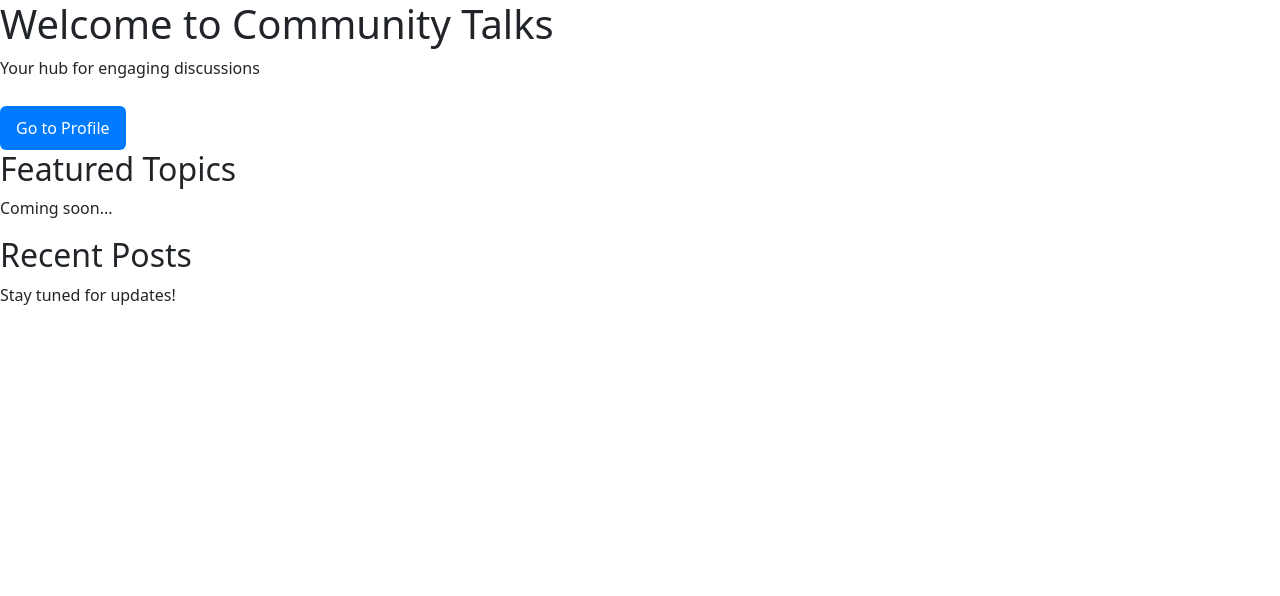
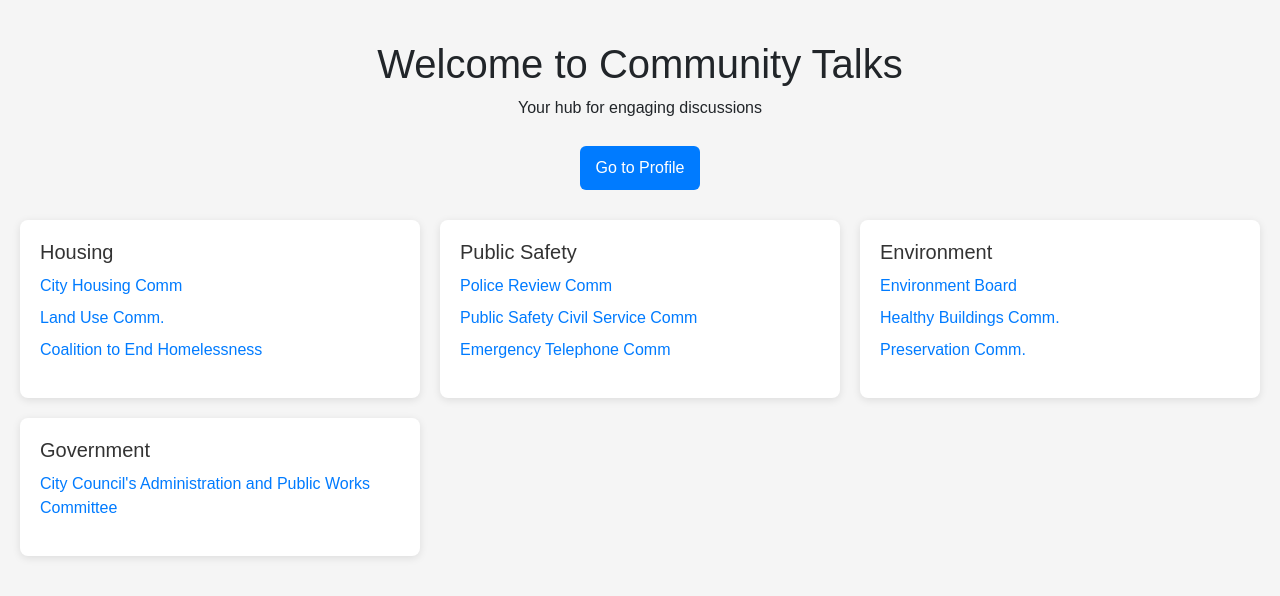
Before and after one commit to zoryah-gray/community-talks, a React (Vite) app: page / in a window 1280 px wide. Shown: the top 596 px of the page. Built offline with nearby package versions, Linux system fonts and the light colour scheme; no server answers; sample sign-in values are in the browser's storage.

Commit message:
feat: add homepage grid layout and styles

```diff
--- /dev/null
+++ b/src/css/HomePage.css
@@ -0,0 +1,46 @@
+/* src/css/HomePage.css */
+.homepage-container {
+    padding: 40px 20px;
+    font-family: Arial, sans-serif;
+    background-color: #f5f5f5;
+    min-height: 100vh;
+  }
+  .homepage-header {
+    text-align: center;
+    margin-bottom: 30px;
+  }
+  .homepage-button {
+    margin-top: 10px;
+    padding: 10px 16px;
+    font-size: 16px;
+    border-radius: 6px;
+    background-color: #007bff;
+    color: white;
+    border: none;
+    cursor: pointer;
+  }
+  .homepage-grid {
+    display: grid;
+    grid-template-columns: repeat(3, 1fr);
+    gap: 20px;
+  }
+  .homepage-column {
+    background: #fff;
+    padding: 20px;
+    border-radius: 8px;
+    box-shadow: 0 2px 8px rgba(0,0,0,0.1);
+  }
+  .homepage-column-header {
+    font-size: 1.25rem;
+    margin-bottom: 10px;
+    color: #333;
+  }
+  .homepage-list {
+    list-style: none;
+    padding-left: 0;
+  }
+  .homepage-list-item {
+    margin-bottom: 8px;
+    cursor: pointer;
+    color: #007bff;
+  }
--- a/src/pages/HomePage.jsx
+++ b/src/pages/HomePage.jsx
@@ -1,41 +1,80 @@
 import React from "react";
-import { useNavigate } from "react-router-dom"; // ✅ 导入跳转 hook
+import { useNavigate } from "react-router-dom";
+import "../css/HomePage.css";
 
 export default function HomePage() {
-  const navigate = useNavigate(); // ✅ 创建跳转函数
+  const navigate = useNavigate();
+
+  // Define your issue areas and corresponding entities
+  const issueAreas = [
+    {
+      title: "Housing",
+      entities: [
+        "City Housing Comm",
+        "Land Use Comm.",
+        "Coalition to End Homelessness"
+      ]
+    },
+    {
+      title: "Public Safety",
+      entities: [
+        "Police Review Comm",
+        "Public Safety Civil Service Comm",
+        "Emergency Telephone Comm"
+      ]
+    },
+    {
+      title: "Environment",
+      entities: [
+        "Environment Board",
+        "Healthy Buildings Comm.",
+        "Preservation Comm."
+      ]
+    },
+    {
+      title: "Government",
+      entities: [
+        "City Council's Administration and Public Works Committee"
+      ]
+    }
+  ];
+
+  // Handler to navigate to the detail page for a specific entity
+  const handleEntityClick = (entity) => {
+    navigate(`/entity/${encodeURIComponent(entity)}`);
+  };
 
   return (
     <div className="homepage-container">
       <header className="homepage-header">
         <h1>Welcome to Community Talks</h1>
         <p>Your hub for engaging discussions</p>
-        <button onClick={() => navigate("/profile")} style={styles.button}>
+        <button
+          className="homepage-button"
+          onClick={() => navigate("/profile")}
+        >
           Go to Profile
         </button>
       </header>
-      <main className="homepage-main">
-        <section className="homepage-section">
-          <h2>Featured Topics</h2>
-          <p>Coming soon...</p>
-        </section>
-        <section className="homepage-section">
-          <h2>Recent Posts</h2>
-          <p>Stay tuned for updates!</p>
-        </section>
+
+      <main className="homepage-grid">
+        {issueAreas.map((area) => (
+          <div key={area.title} className="homepage-column">
+            <h2 className="homepage-column-header">{area.title}</h2>
+            <ul className="homepage-list">
+              {area.entities.map((ent) => (
+                <li
+                  key={ent}
+                  className="homepage-list-item"
+                  onClick={() => handleEntityClick(ent)}
+                >
+                  {ent}
+                </li>
+              ))}
+            </ul>
+          </div>
+        ))}
       </main>
     </div>
   );
 }
-
-const styles = {
-  button: {
-    marginTop: "10px",
-    padding: "10px 16px",
-    fontSize: "16px",
-    borderRadius: "6px",
-    backgroundColor: "#007bff",
-    color: "white",
-    border: "none",
-    cursor: "pointer",
-  },
-};
```
Also changed, not shown: 1 other file (tests, documents, lock files or other folders).
